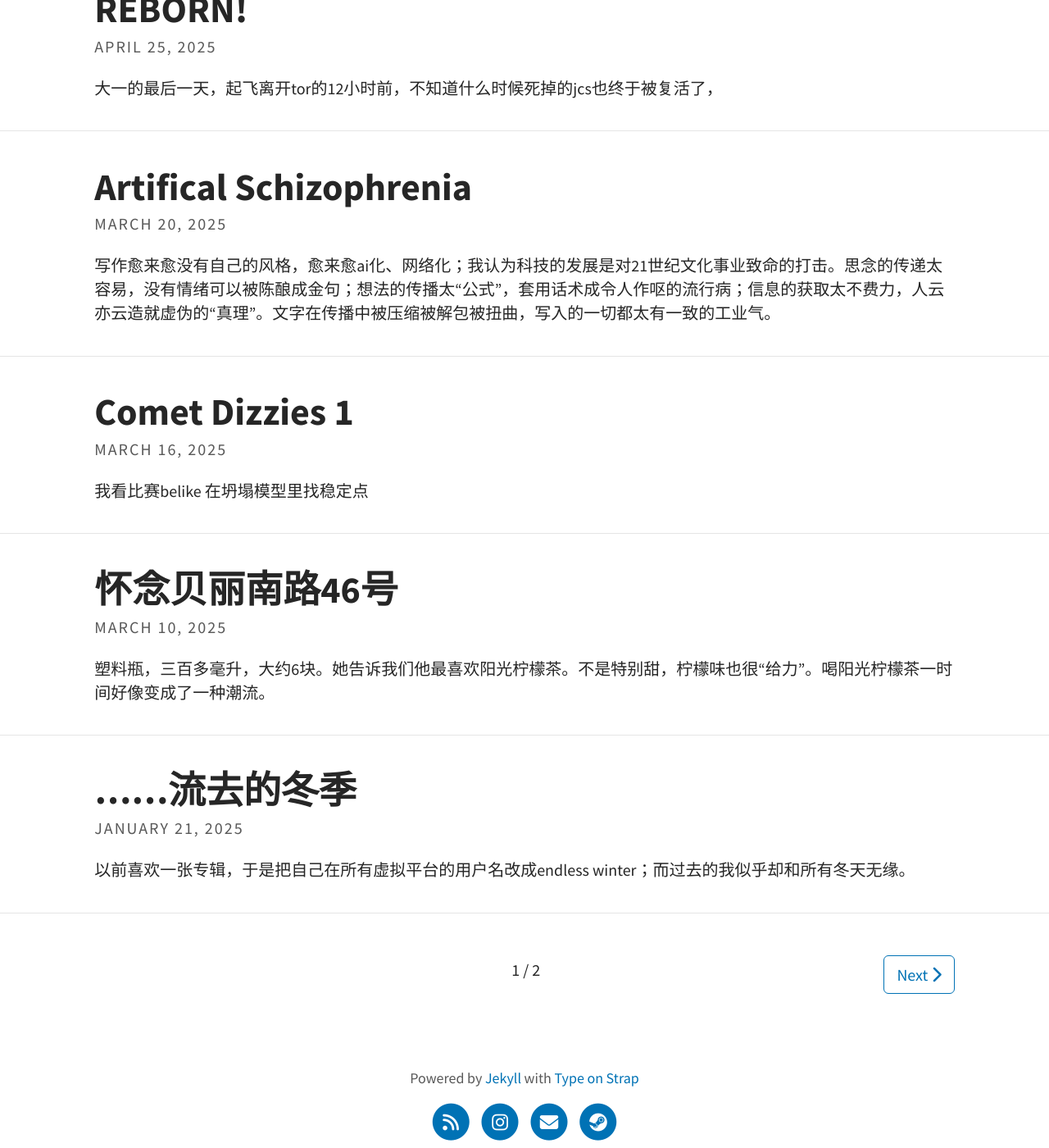
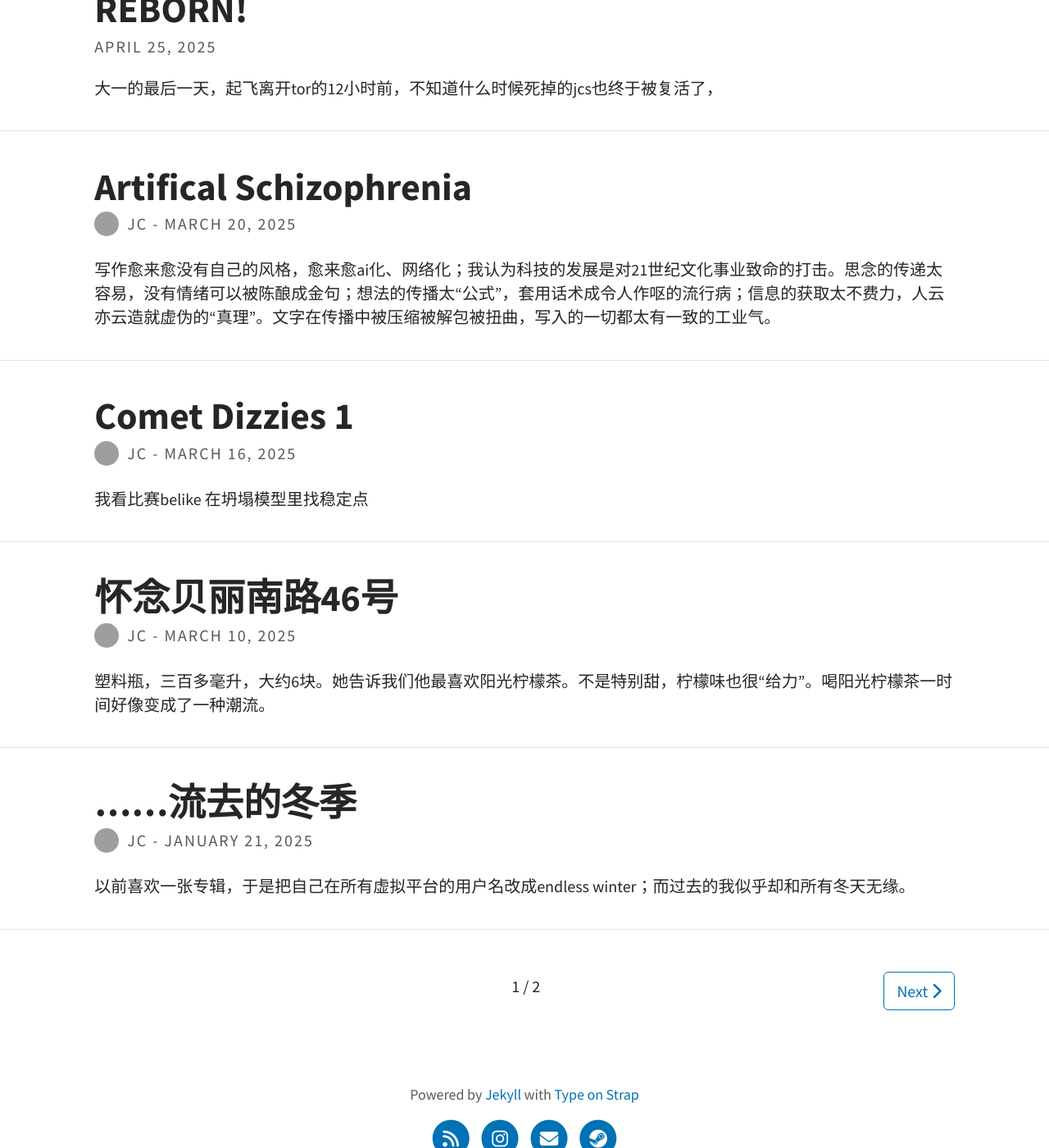
Before and after one commit to s-eclaircir/jupiter-cipher, a Jekyll site: the page built from index.html, in a window 1280 px wide and 1400 px high, scrolled down 441 px. Shown: the whole window at 82% size. Built offline with Jekyll 4.4.1, drawn with Linux system fonts in a browser that asks for light colours; a script that is not in the unit is left out; the list of posts is cut into pages by our own code; grey boxes are pictures that could not be loaded.

```diff
--- a/_data/authors.yml
+++ b/_data/authors.yml
@@ -19,7 +19,7 @@ unknown:
   avatar:
   url:
 
-jc:
-  name: JC
+jC:
+  name: jC
   avatar: "https://avatars.githubusercontent.com/u/209198347?v=4"
   url:
```
